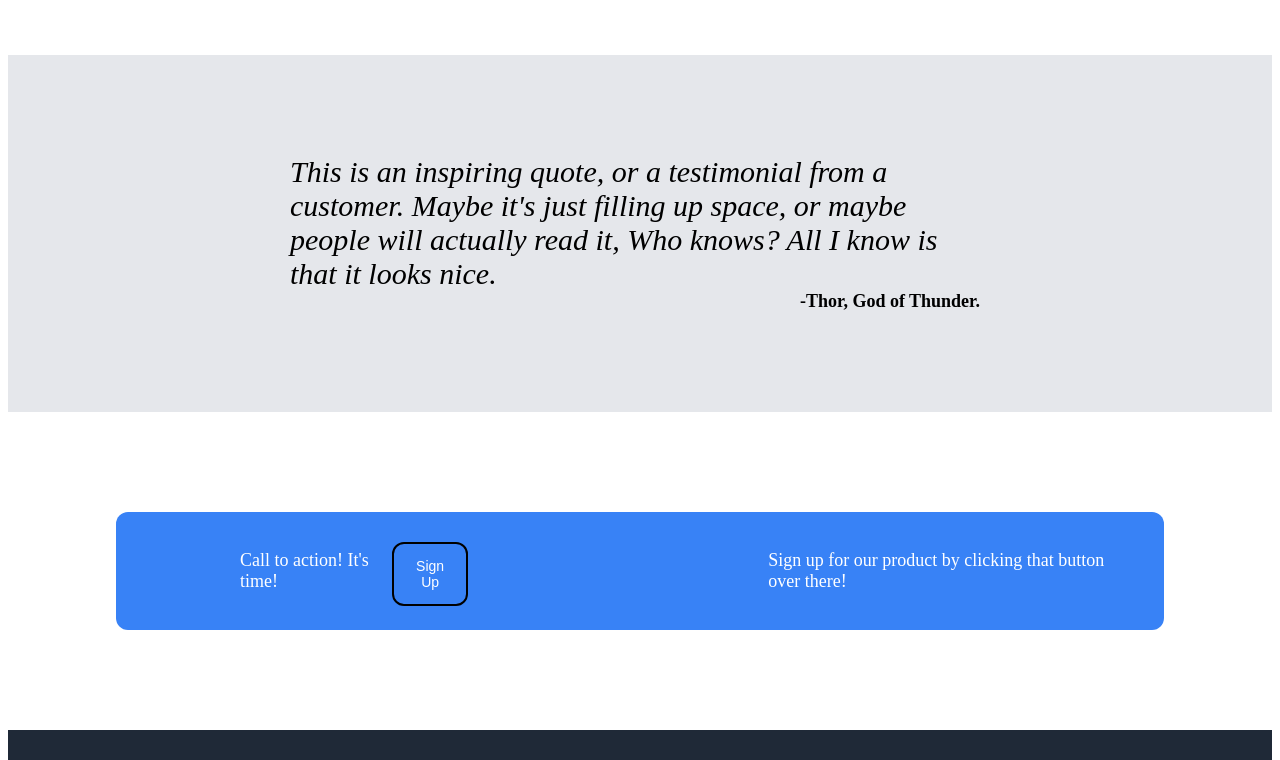
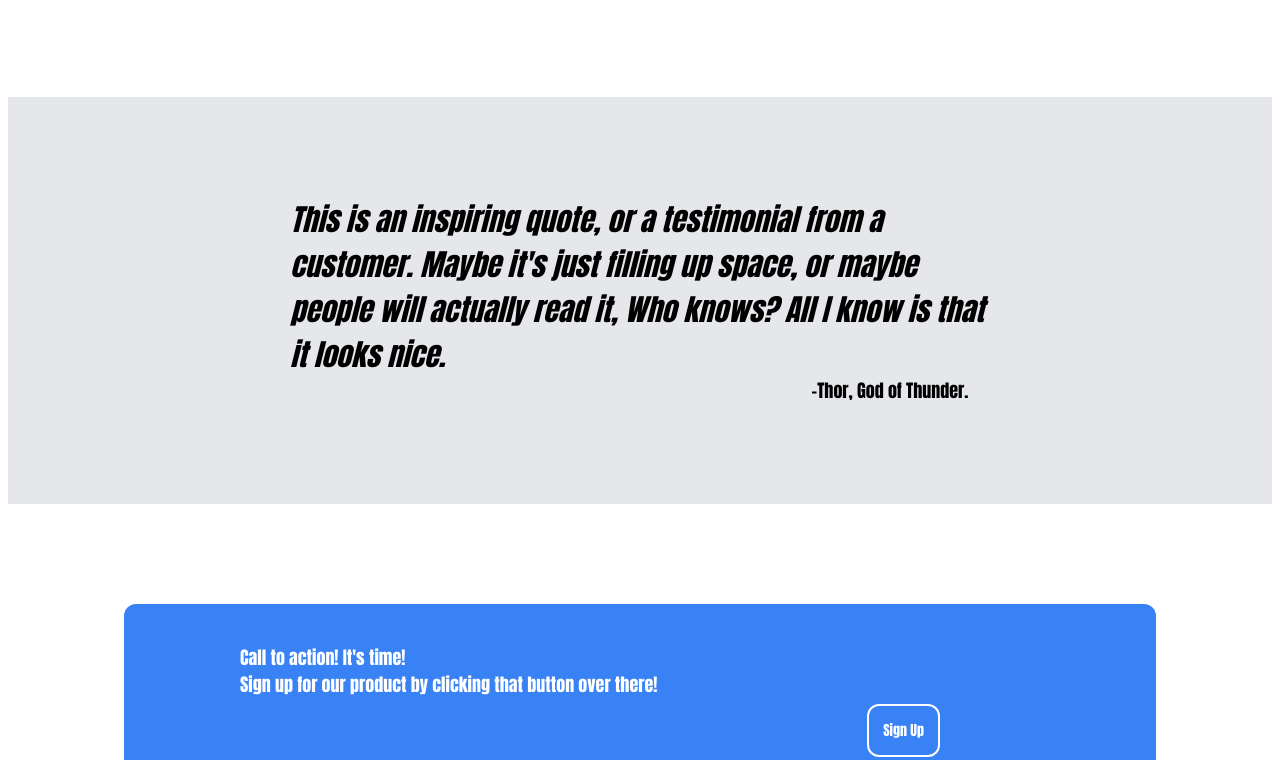
Before and after one commit to 1Coatesy/landing-page, a plain HTML site: page index.html in a window 1280 px wide. Shown: the part 765-1525 px from the top of the page. Drawn offline with Linux system fonts and the light colour scheme.

Commit message:
completed landing page, aligned action button, added hero font styling

```diff
--- a/index.html
+++ b/index.html
@@ -56,8 +56,8 @@
     <div class="action-section">
     <div class="action-container">
         <div class="action-text">Call to action! It's time!</div>
+        <div class="action-subtext">Sign up for our product by clicking that button over there!</div>
         <button>Sign Up</button>
-        <div class="action-subtext">Sign up for our product by clicking that button over there!</div>
     </div>
     </div>
     <div class="footer-container">
--- a/style.css
+++ b/style.css
@@ -6,7 +6,12 @@
     flex-direction: column;
 }
 
+*{
+    font-family: Impact, Haettenschweiler, 'Arial Narrow Bold', sans-serif;
+}
+
 .header-container {
+
     height: 72px;
     background-color: #1f2937;
     color: white;
@@ -27,7 +32,7 @@
     justify-content: center;
 }
 
-button{
+ button{
     margin-top: 6px;
     background-color: #3882f6;
     border: none;
@@ -122,10 +127,10 @@ a {
 }
 .action-container{
     display: flex;
-    flex-direction: row;
+    flex-direction: column;
     background-color: #3882f6;
     border-radius: 12px;
-    padding: 24px;
+    padding: 16px;
     width: 1000px;
 }
 
@@ -140,6 +145,15 @@ a {
     display: flex;
     margin-right: 200px;
     border: 2px solid black;
+    max-width: 90px;
+    justify-content: center;
+    align-self: flex-end;
+    border-color: white;
+}
+
+.action-text {
+    margin-top: 24px;
+    font-weight: bold;
 }
 
 .footer-container{
```
